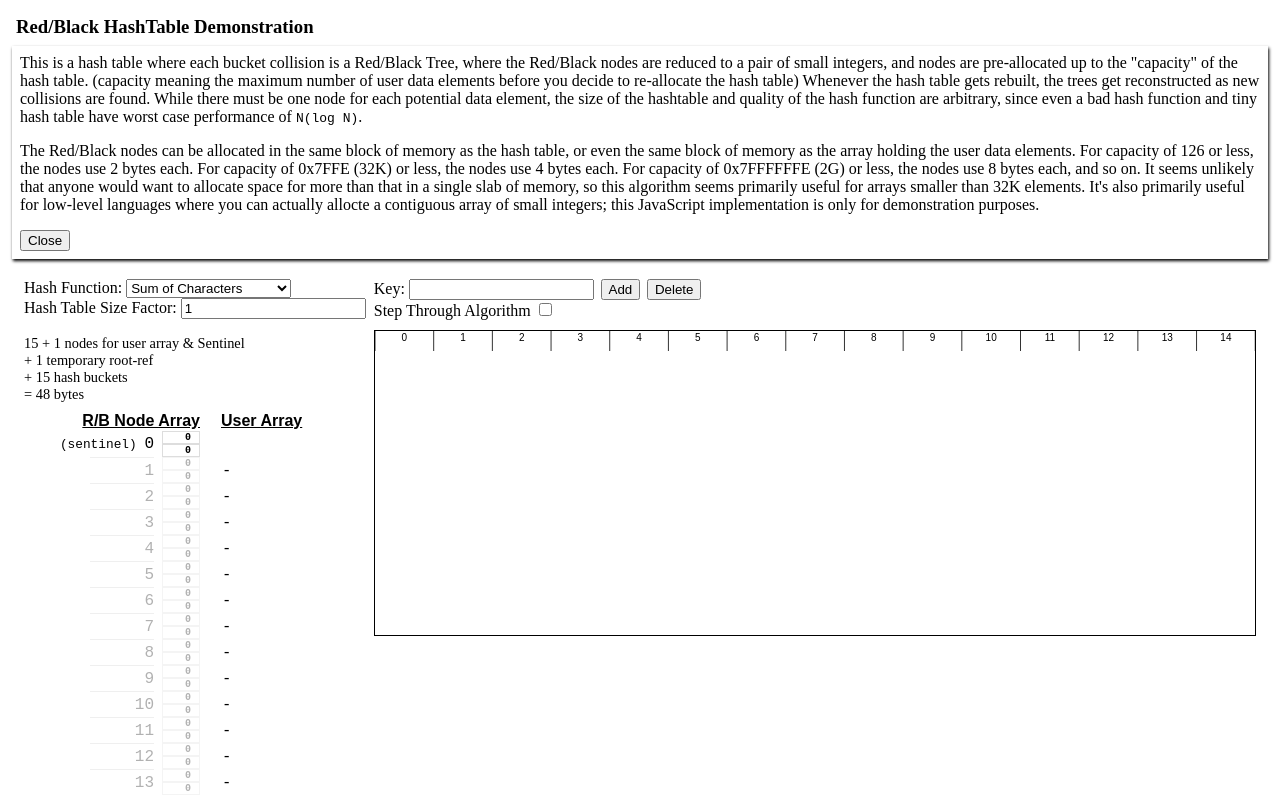
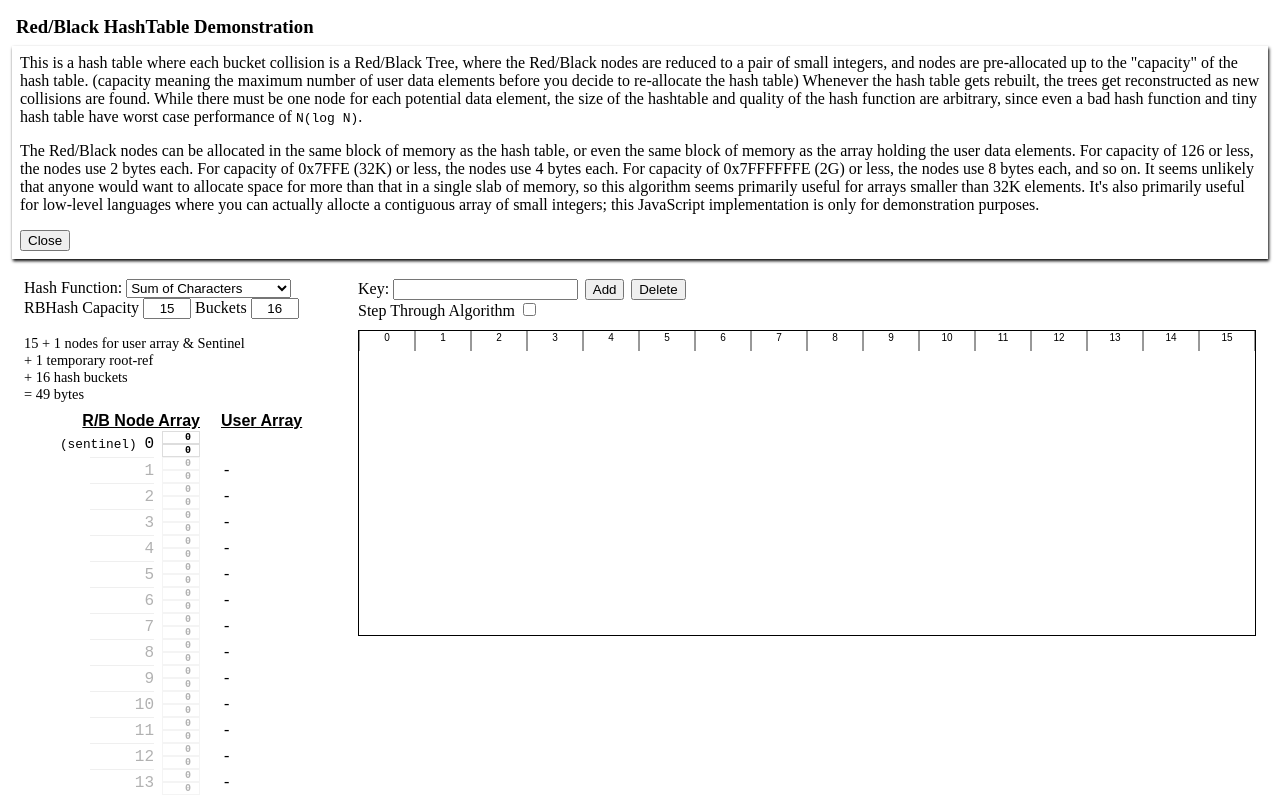
Before and after one commit to nrdvana/RBHash, a Vue app in the folder js_demo/: page / in a window 1280 px wide. Shown: the top 795 px of the page. Built offline with nearby package versions, Linux system fonts and the light colour scheme.

Commit message:
Allow users to directly specify rbhash dimensions

```diff
--- a/js_demo/src/App.vue
+++ b/js_demo/src/App.vue
@@ -5,21 +5,43 @@ import RBHashVisualizer from './component/RBHashVisualizer.vue'
 import RBHash from './RBHash.js'
 
 const show_description= ref(true)
-const hashtable_size_factor= ref(1.0)
 const hash_function= ref('sum')
+const rbhash_capacity= ref(15);
+const rbhash_buckets= ref(16);
+const search_key= ref();
 const enable_step= ref(false);
-const search_key= ref();
+const step_promise= ref(null);
 const vis= ref(null);
-const step_promise= ref(null);
 const messages= ref([]);
 
 const user_array= ref([])
-const rbhash= ref(recreate_rbhash(15))
+const rbhash= ref()
 const vis_markup= ref({})
 
-watch([ hashtable_size_factor, hash_function ], () => {
-   rbhash.value= recreate_rbhash(rbhash.value.capacity)
-});
+function _build_rbhash() {
+   let new_capacity= parseInt(rbhash_capacity.value),
+       new_buckets=  parseInt(rbhash_buckets.value),
+       new_hash= hash_function.value
+   // This gets called by event handlers, so don't recreate unless the params differ
+   if (rbhash.value
+      && rbhash.value.capacity == new_capacity && rbhash.value.n_buckets == new_buckets
+      && rbhash.value.hash_type == new_hash)
+      return;
+   // Chop off user_array if the user asked to shrink it
+   if (user_array.value.length > new_capacity)
+      user_array.value.splice(new_capacity, user_array.value.length - new_capacity)
+   // create and populate new rbhash
+   let new_rbh= new RBHash(new_capacity, new_buckets)
+   new_rbh.hash_type= new_hash
+   new_rbh.batch_insert(
+      user_array.value.length,
+      (i) => hashfunc(user_array.value[i-1]),
+      (i,j) => user_array.value[i-1].localeCompare(user_array.value[j-1])
+   )
+   return rbhash.value= new_rbh
+}
+watch(hash_function, _build_rbhash);
+_build_rbhash()
 
 function hashfunc(str) {
    if (hash_function.value == 'sum') {
@@ -66,17 +88,6 @@ function hashfunc(str) {
    return 0;
 }
 
-function recreate_rbhash(new_capacity) {
-   let n_buckets= parseInt(new_capacity * parseFloat(hashtable_size_factor.value));
-   let new_rbh= new RBHash(new_capacity, n_buckets);
-   new_rbh.batch_insert(
-      user_array.value.length,
-      (i) => hashfunc(user_array.value[i-1]),
-      (i,j) => user_array.value[i-1].localeCompare(user_array.value[j-1])
-   )
-   return new_rbh;
-}
-
 function step() {
    if (step_promise.value) {
       step_promise.value.resolve(true);
@@ -85,7 +96,7 @@ function step() {
    }
 }
 function get_step_promise(state) {
-   console.log('get_step_promise', JSON.stringify(state), JSON.stringify(vis_markup.value), !!step_promise.value)
+   //console.log('get_step_promise', JSON.stringify(state), JSON.stringify(vis_markup.value), !!step_promise.value)
    if (step_promise.value == null) {
       if (!enable_step.value)
          return null;
@@ -102,7 +113,7 @@ function get_step_promise(state) {
          step_promise.value.reject= rej;
       }
    }
-   console.log(JSON.stringify(vis_markup.value));
+   //console.log(JSON.stringify(vis_markup.value));
    return step_promise.value;
 }
 
@@ -133,8 +144,11 @@ async function add_value() {
       return;
    try {
       let key= search_key.value;
-      if (user_array.value.length >= rbhash.value.capacity)
-         rbhash.value= recreate_rbhash(rbhash.value.capacity? rbhash.value.capacity*2 : 16);
+      if (user_array.value.length >= rbhash.value.capacity) {
+         rbhash_capacity.value= rbhash_capacity.value * 2
+         rbhash_buckets.value=  rbhash_buckets.value * 2
+         _build_rbhash()
+      }
       // insert into user array first so that rendering mid-algorithm doesn't fail
       user_array.value.push(key);
       let ins_found= await rbhash.value.insert(
@@ -197,9 +211,9 @@ function delete_value(value) {
                <option value="zero">The Number Zero</option>
                </select>
             </label>
-            <label>Hash Table Size Factor:
-               <input name="hashtable_size_factor" type="text" pattern="[0-9]*(\.?[0-9]+)"
-                  v-model="hashtable_size_factor" @keyup.enter="rbhash= recreate_rbhash(rbhash.capacity)">
+            <label>RBHash
+               Capacity <input class="rbparam" type="text" pattern="[0-9]+" v-model="rbhash_capacity" @keyup.enter="_build_rbhash()">
+               Buckets  <input class="rbparam" type="text" pattern="[0-9]+" v-model="rbhash_buckets"  @keyup.enter="_build_rbhash()">
             </label>
          </div>
          <RBHashArrayView :rbhash=rbhash :user_array=user_array :markup=vis_markup />
@@ -248,6 +262,7 @@ h3 { margin: 8px; padding: 0px; }
    display: flex;
    flex-direction: column;
 }
+.config .rbparam { width: 3em; text-align: center; }
 .control {
    display: flex; gap: 8px;
 }
--- a/js_demo/src/component/RBHashVisualizer.vue
+++ b/js_demo/src/component/RBHashVisualizer.vue
@@ -333,7 +333,7 @@ function animate(enable) {
 }
 
 function render() {
-   console.log('render', !!canvas.value);
+   //console.log('render', !!canvas.value);
    if (!canvas.value) return
    let rect= canvas.value.getBoundingClientRect()
    let scale= window.devicePixelRatio || 1;
@@ -343,7 +343,7 @@ function render() {
    rerender()
 }
 function rerender() {
-   console.log('rerender', !!canvas.value, JSON.stringify(props.markup.insert_at), anim_layout.nodes);
+   //console.log('rerender', !!canvas.value, JSON.stringify(props.markup.insert_at), anim_layout.nodes);
    if (!canvas.value) return
    let scale= window.devicePixelRatio || 1;
    let ctx= canvas.value.getContext('2d')
@@ -355,7 +355,7 @@ function rerender() {
 
 // Render when canvas is first created, and every time props.rbhash changes
 onMounted(render)
-watch(props.rbhash, render)
+watch(() => props.rbhash, render)
 watch(props.markup, (m) => { m.insert_at? render() : rerender() })
 
 defineExpose({ render: render })
```
